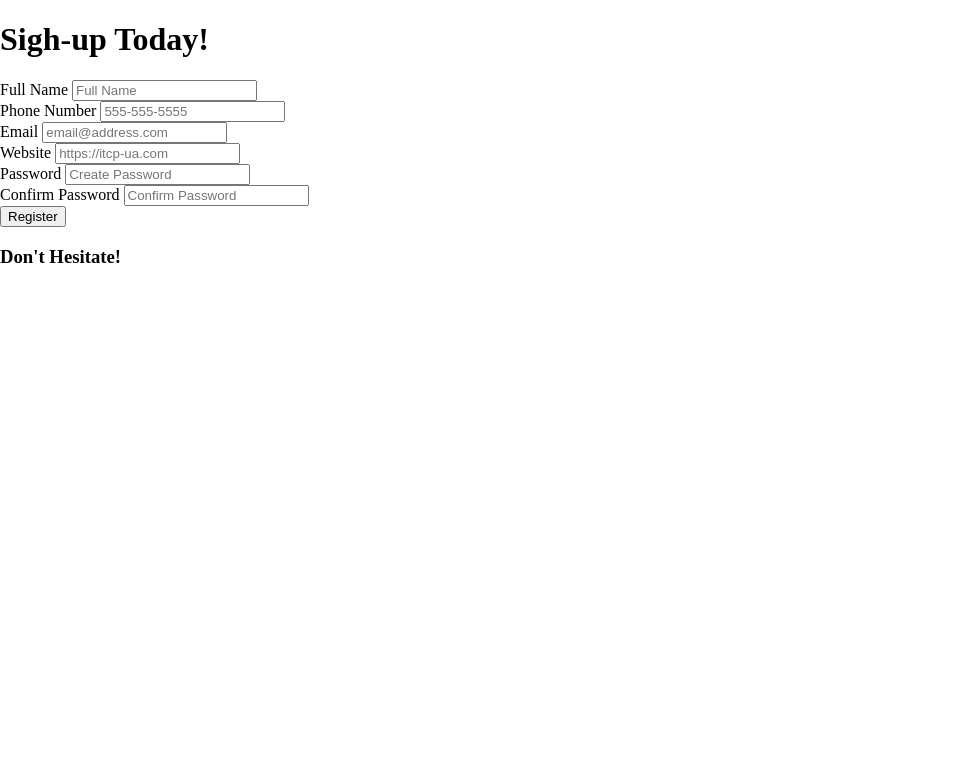
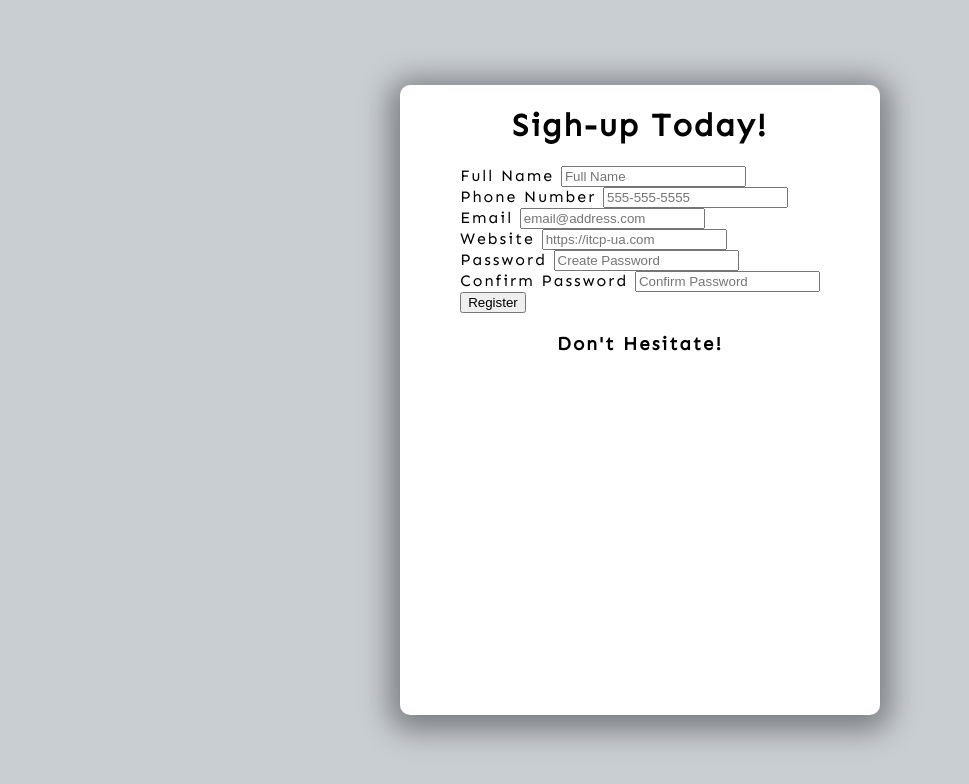
Before and after one commit to stealthman1/form-validator, a plain HTML site: page index.html in a window 1280 px wide. Shown: the whole page, without its empty margins (0-969 px from the left). Drawn offline with Linux system fonts and the light colour scheme.

Commit message:
CSS (Body, Container), Google Fonts

```diff
--- a/style.css
+++ b/style.css
@@ -1,3 +1,4 @@
+@import url('https://fonts.googleapis.com/css2?family=Karla&family=Sen&display=swap');
 
 html {
   box-sizing: border-box;
@@ -6,4 +7,21 @@ html {
 body {
   margin: 0;
   min-height: 100vh;
+  font-family: Sen, sans-serif;
+  letter-spacing: 2px;
+  display: flex;
+  align-items: center;
+  justify-content: center;
+  background-color: #c9ced3;
 }
+
+.container {
+  width: 480px;
+  height: 630px;
+  background-color: white;
+  display: flex;
+  flex-direction: column;
+  align-items: center;
+  border-radius: 10px;
+  box-shadow: 0 5px 30px 10px rgba(0, 0, 0, 0.4);
+}
```
